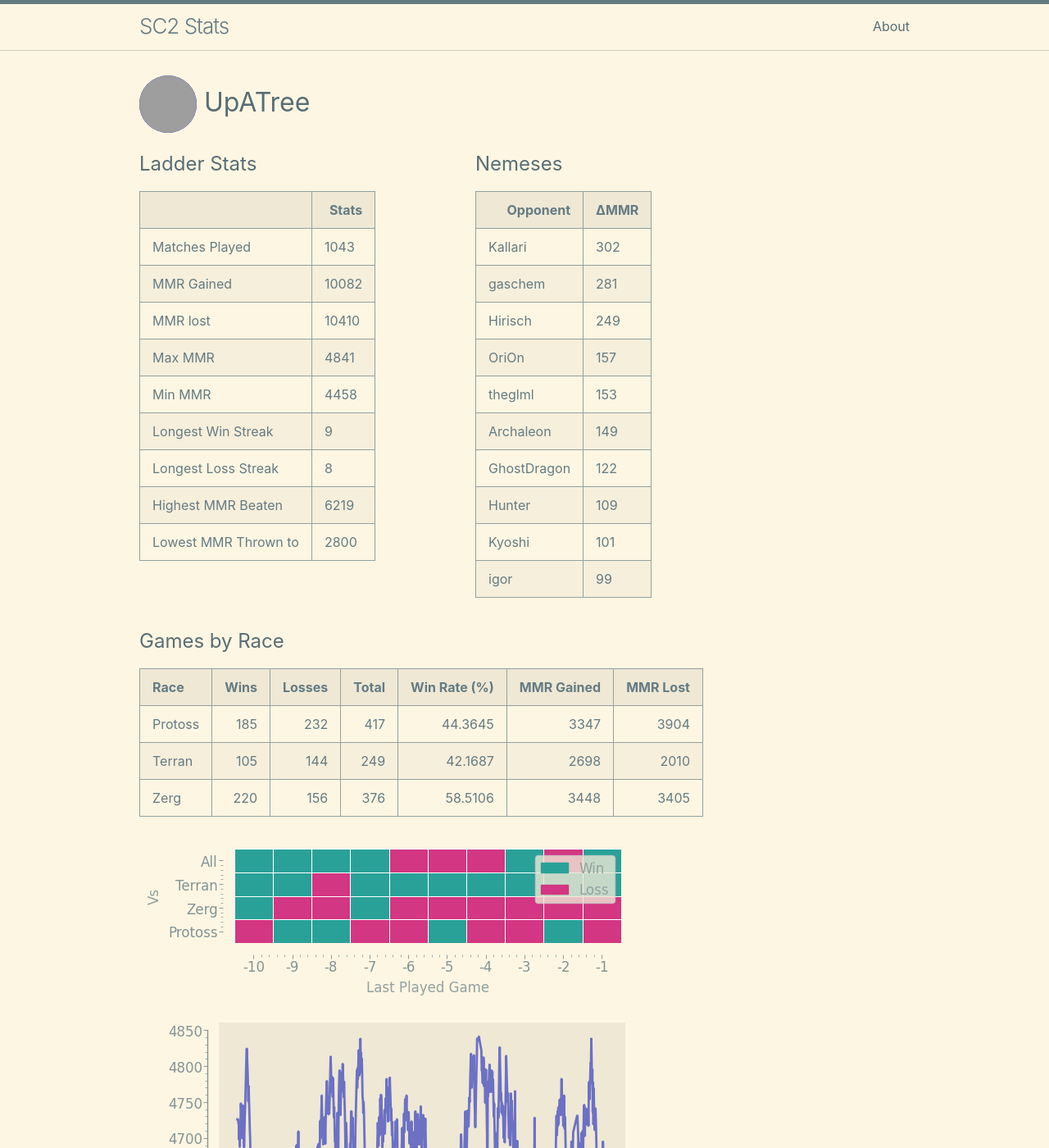
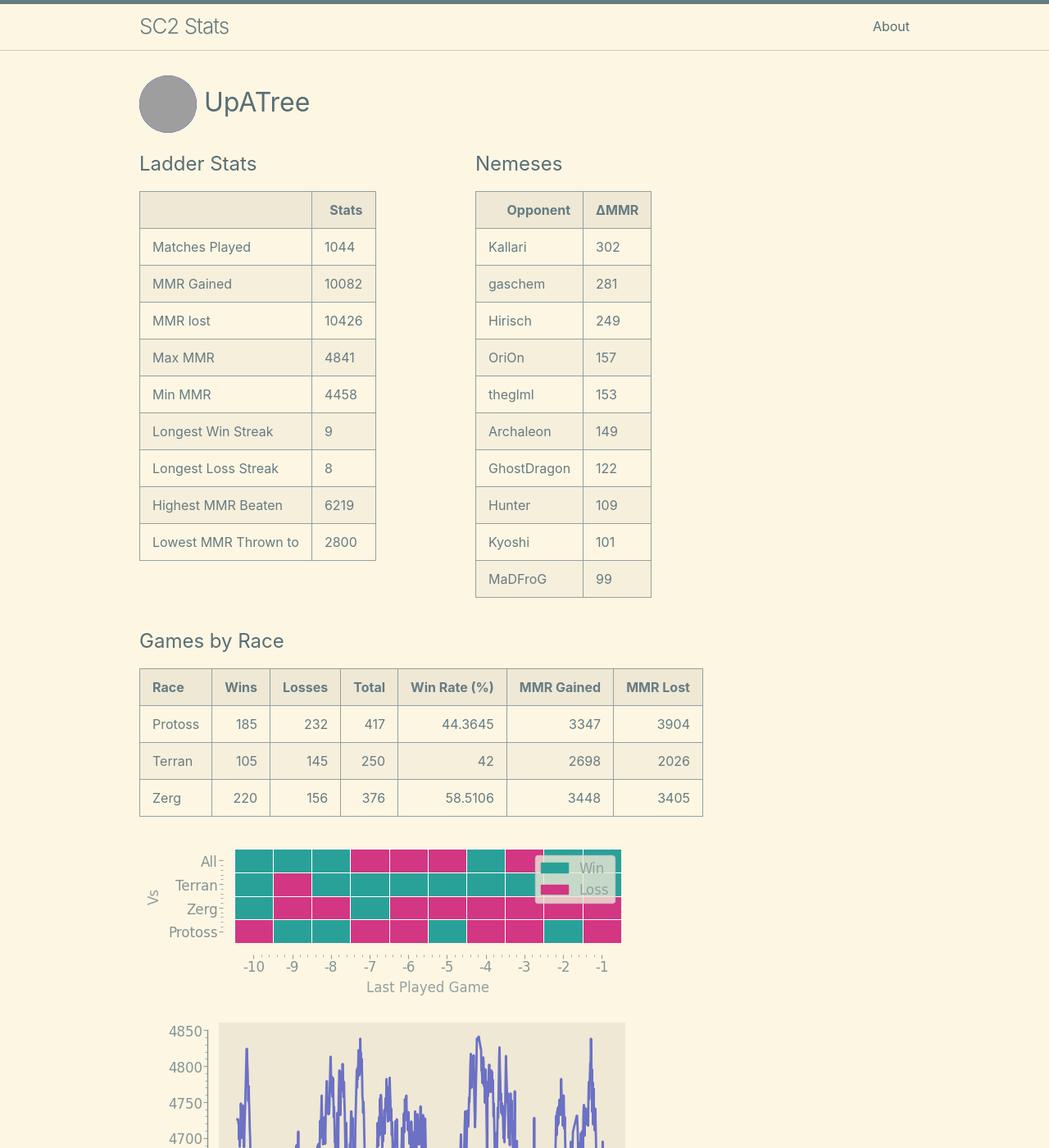
Before and after one commit to kylermurphy/UpATree, a Jekyll site: the page built from docs/index.md, in a window 1280 px wide and 1400 px high. Shown: the whole window at 82% size. Built offline with Jekyll 4.4.1, drawn with Linux system fonts in a browser that asks for light colours; grey boxes are pictures that could not be loaded.

Commit message:
running on push

```diff
--- a/docs/index.md
+++ b/docs/index.md
@@ -18,7 +18,7 @@ layout: home
   <tbody>
     <tr>
       <td>Matches Played</td>
-      <td>1043</td>
+      <td>1044</td>
     </tr>
     <tr>
       <td>MMR Gained</td>
@@ -26,7 +26,7 @@ layout: home
     </tr>
     <tr>
       <td>MMR lost</td>
-      <td>10410</td>
+      <td>10426</td>
     </tr>
     <tr>
       <td>Max MMR</td>
@@ -102,7 +102,7 @@ layout: home
       <td>101</td>
     </tr>
     <tr>
-      <td>igor</td>
+      <td>MaDFroG</td>
       <td>99</td>
     </tr>
   </tbody>
@@ -115,7 +115,7 @@ layout: home
 | Race    |   Wins |   Losses |   Total |   Win Rate (%) |   MMR Gained |   MMR Lost |
 |:--------|-------:|---------:|--------:|---------------:|-------------:|-----------:|
 | Protoss |    185 |      232 |     417 |        44.3645 |         3347 |       3904 |
-| Terran  |    105 |      144 |     249 |        42.1687 |         2698 |       2010 |
+| Terran  |    105 |      145 |     250 |        42      |         2698 |       2026 |
 | Zerg    |    220 |      156 |     376 |        58.5106 |         3448 |       3405 |
 
 ![Games by Race](./assets/gm_hist.png)
--- a/log.txt
+++ b/log.txt
@@ -282,3 +282,4 @@ Writing a log file 2025-03-04 20:47:47.
 Writing a log file 2025-03-04 21:21:12.
 Writing a log file 2025-03-04 21:47:53.
 Writing a log file 2025-03-04 22:19:32.
+Writing a log file 2025-03-04 22:36:26.
```
Also changed, not shown: docs/assets/MMR.png, docs/assets/daily.png, docs/assets/gm_hist.png, docs/assets/r_wrt.png, 1 other file.
